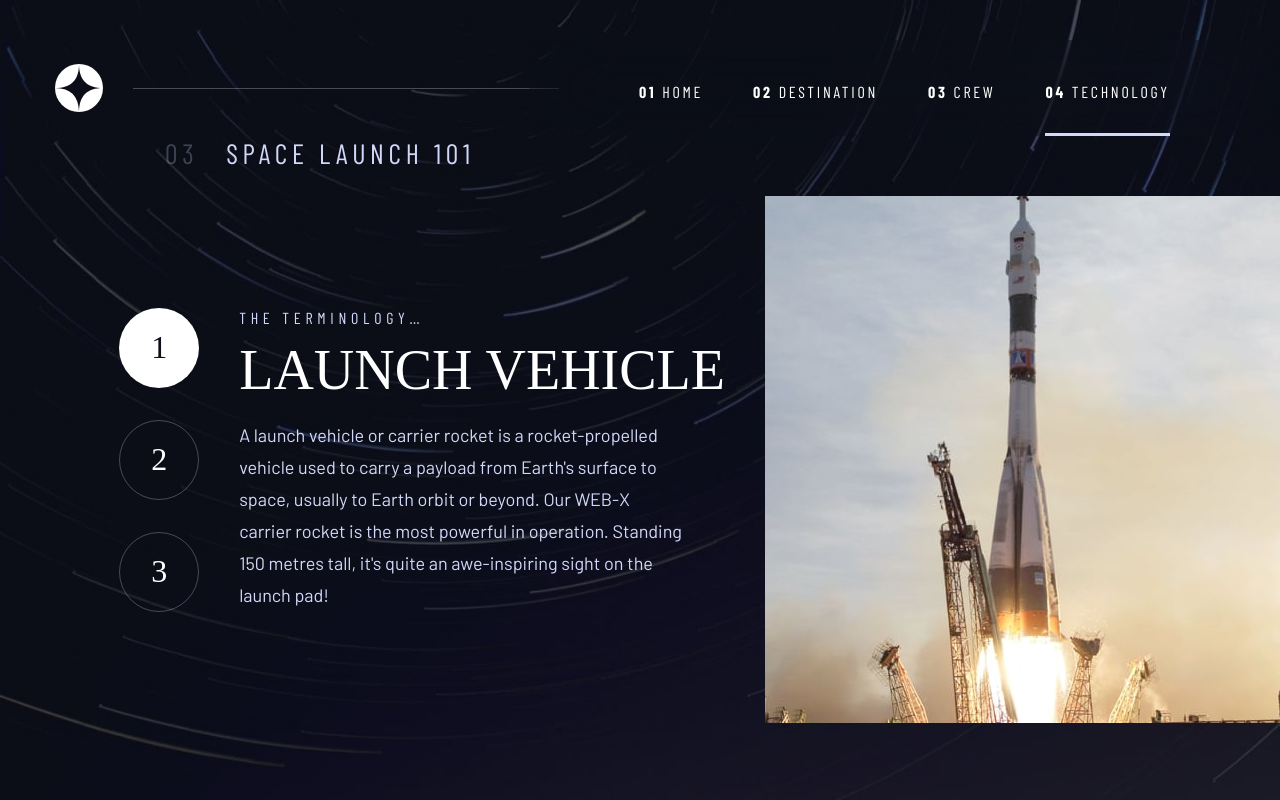
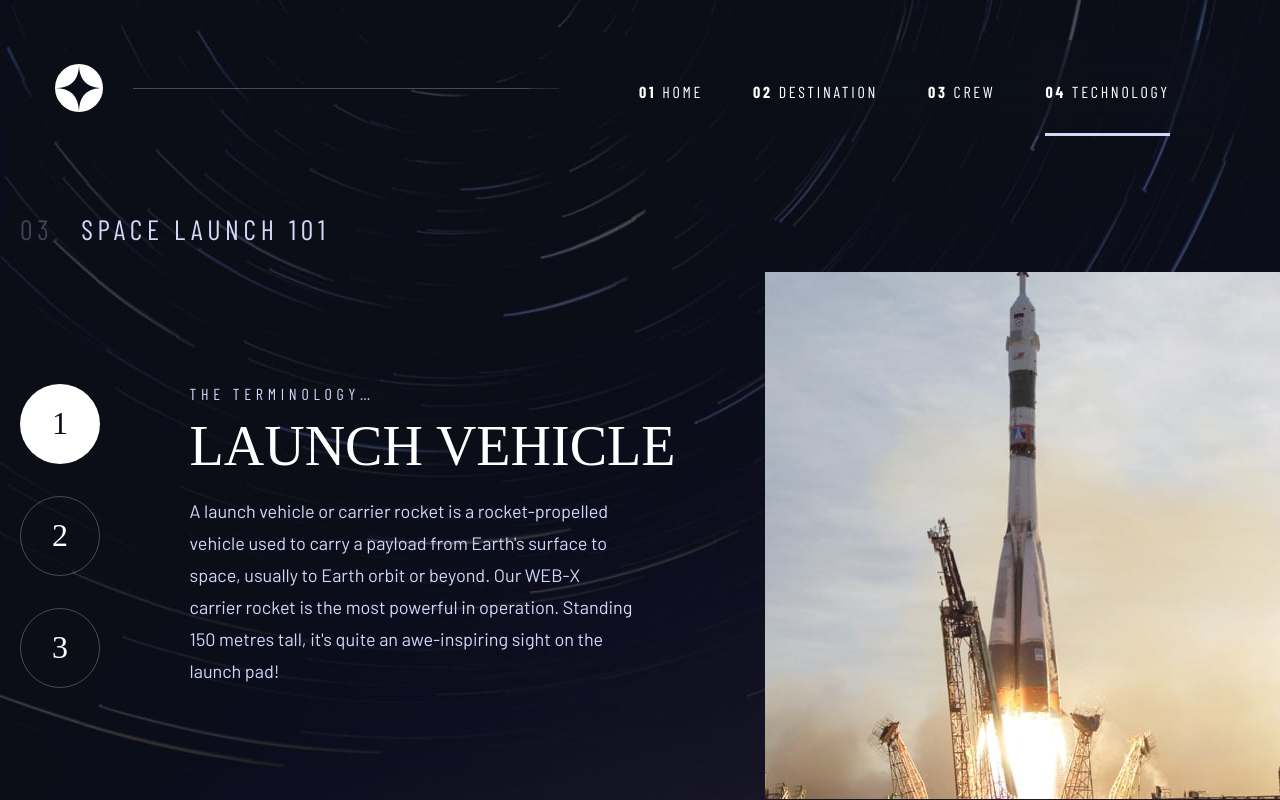
Before and after one commit to DanyloSus/space-tourism-website, a React (Vite) app: page /technology in a window 1280 px wide. Built offline with nearby package versions, Linux system fonts and the light colour scheme; a web font is replaced by a local one.

Commit message:
Crew content relative desktop update

```diff
--- a/src/Elements/Technology/Content.jsx
+++ b/src/Elements/Technology/Content.jsx
@@ -15,14 +15,15 @@ class Content extends Component {
       " w-20 h-20 flex justify-center items-center rounded-full cursor-pointer transition-color";
 
     return (
-      <>
-        <h5 className="mr-auto ml-[165px]">
+      <div className="w-full flex flex-col items-end pl-5">
+        <div className="max-w-[1275px] w-full">
+          <h5 className="mr-auto mt-[76px] mb-[26px]">
             <span className="opacity-[0.25] mr-[28px]">03</span>
             SPACE LAUNCH 101
           </h5>
           <div className="flex items-center justify-end">
-          <div className="max-w-[1275px] w-full flex items-end justify-end pl-5">
-            <div className=" flex justify-between items-center gap-10 mt-[26px]">
+            <div className="w-full flex items-end justify-end">
+              <div className=" flex justify-between items-center gap-10 w-full">
                 <div className="flex flex-col justify-center items-center gap-8">
                   <h4
                     className={
@@ -75,7 +76,8 @@ class Content extends Component {
               </div>
             </div>
           </div>
-      </>
+        </div>
+      </div>
     );
   }
 }
```
Lines whose indentation alone changed are shown as unchanged.
